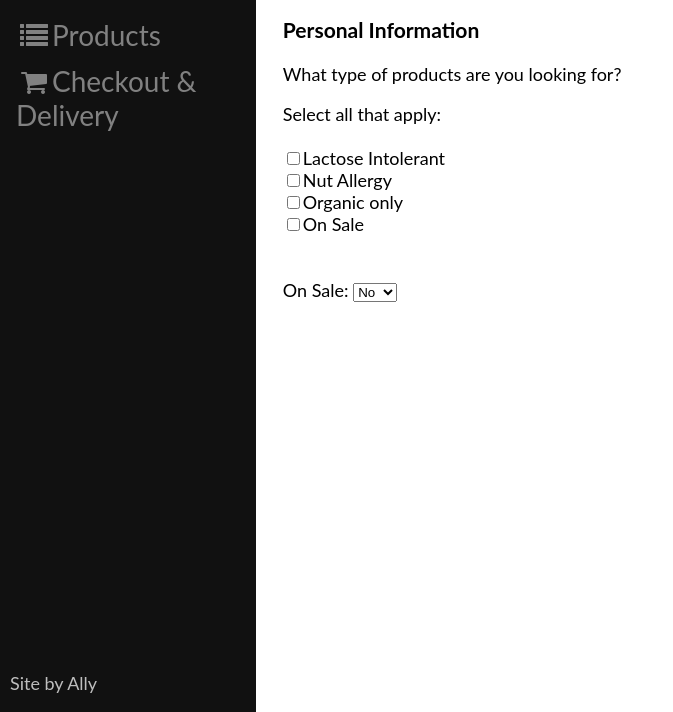
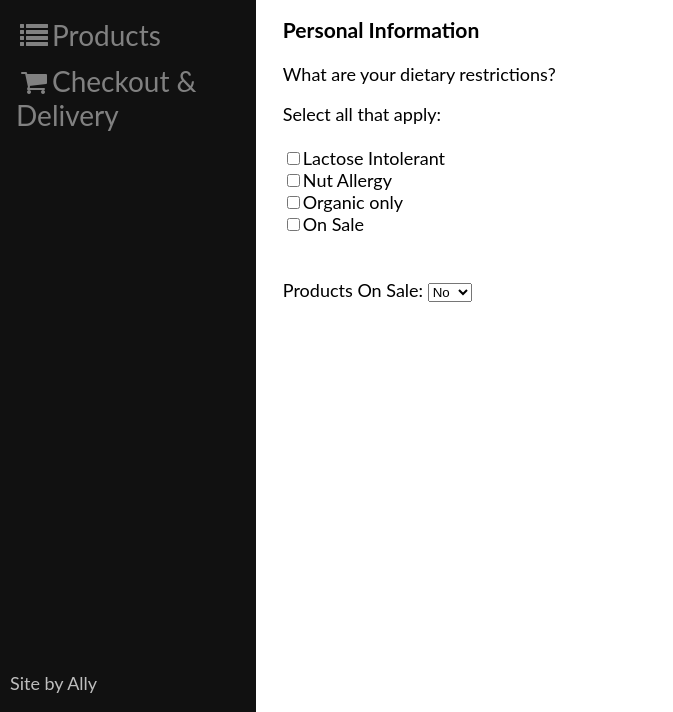
Before and after one commit to ahutc050/ahutc050.github.io, a plain HTML site: page Lab 3/index.html in a window 1280 px wide. Shown: the part 88-800 px from the top of the page, without its empty margins (0-673 px from the left). Drawn offline with Linux system fonts and the light colour scheme.

Commit message:
add sources, persona

```diff
--- a/Lab 3/index.html
+++ b/Lab 3/index.html
@@ -11,6 +11,7 @@
 
 
 <!-- Tab links, each one with an onclick event associated with it -->
+<!-- Code for checkout system inspired by https://www.w3schools.com/howto/howto_css_fixed_sidebar.asp -->
 <div class="sidenav">
   <a id = "Client" href="#"  onclick="openInfo(event, 'cClient')"><i class="fa fa-fw fa-user"></i>Personal Information</a>
   <a id = "Products" href="#" onclick="openInfo(event, 'cProducts')"><i class="fa fa-fw fa-list"></i>Products</a>
@@ -24,7 +25,7 @@
 <div id="cClient" class="main">
   <h1>Online Grocery Store</h1>
   <h3>Personal Information</h3>
-  <p>What type of products are you looking for?</p>
+  <p>What are your dietary restrictions?</p>
 	Select all that apply:<br>
 	<br>
   <div class="checkboxes">
@@ -33,7 +34,7 @@
     <input type="checkbox" id="organicSelect" name = "organicSelect" onchange="populateListProductChoices()">Organic only</input><br>
     <input type="checkbox" id="onSaleSelect" name = "onSaleSelec" onchange="populateListProductChoices()">On Sale</input><br>
     <br><br>
-    On Sale:
+    Products On Sale:
     <select id="sOnSaleSelect" name="sOnSaleSelect" onchange="populateListProductChoices()">
       <option value="No">No</option>
       <option value="Yes">Yes</option>
@@ -58,7 +59,7 @@
 	</button>
 </div>
 
-
+<!-- Code for checkout system inspired by https://www.w3schools.com/howto/howto_css_checkout_form.asp -->
 <div id="cCart" class="main">
   <h1>Online Grocery Store</h1>
   <h3>Checkout & Delivery Form</h3>
```
Also changed, not shown: Lab 3/PersonaInfo.txt (added).
